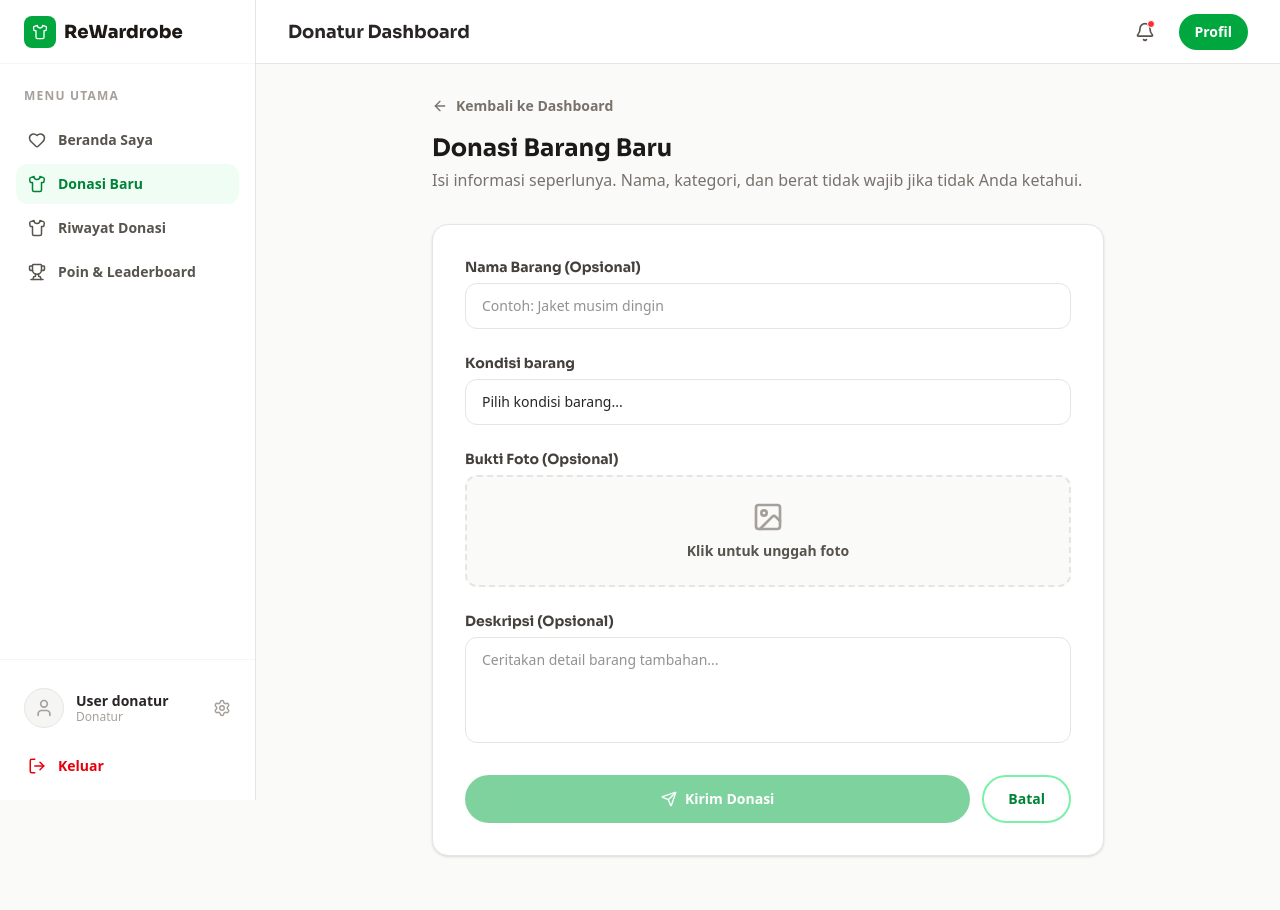
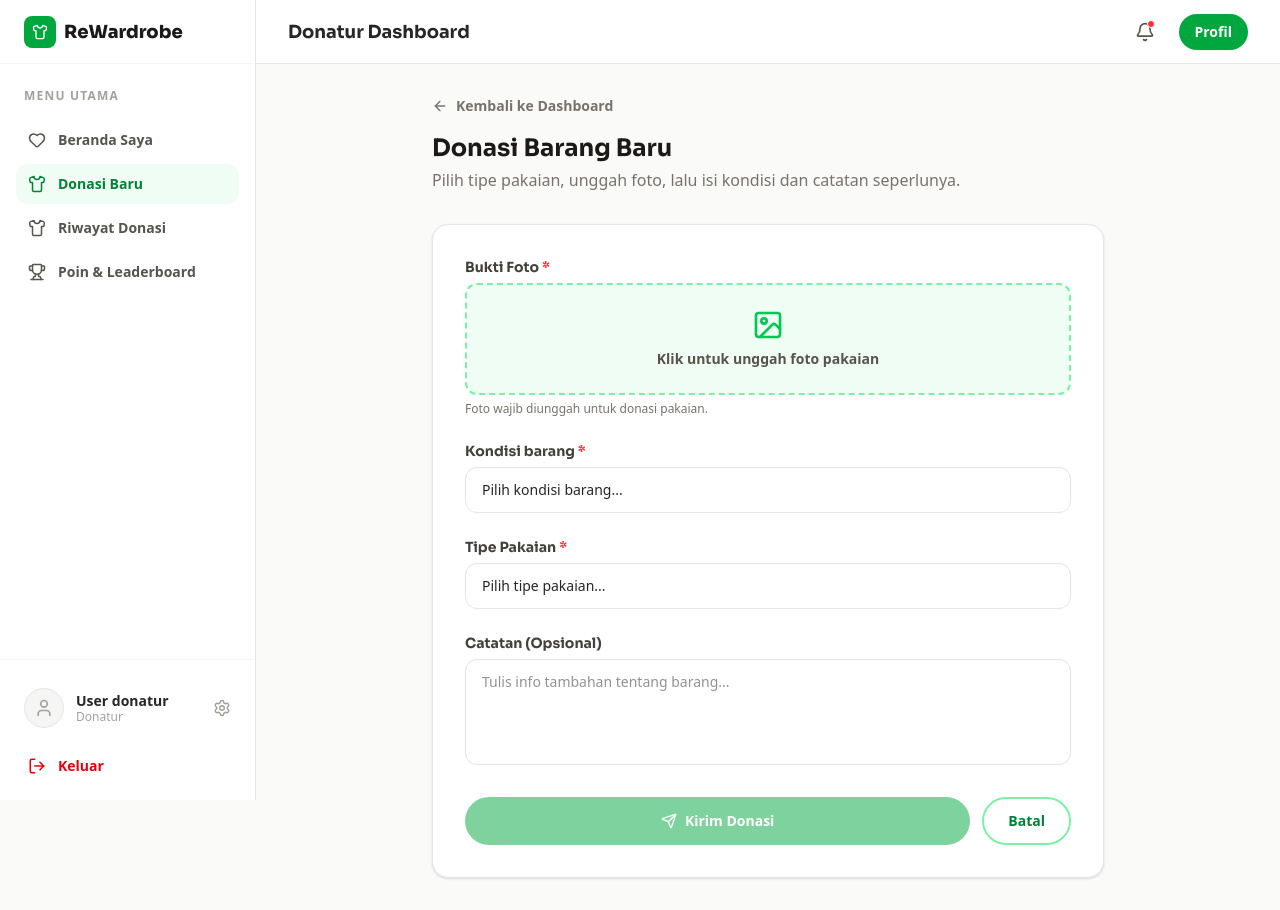
Before and after one commit to im-Miracleous/rewardrobe, a Next.js app: page /dashboard/donatur/donate in a window 1280 px wide. Before the commit the page ends 888 px from the top, so only its background shows below. Built offline with nearby package versions, Linux system fonts and the light colour scheme; sample sign-in values are in the browser's storage.

Commit message:
feat: refine donation type and moderation flow

```diff
--- a/src/app/api/barang-donasi/[id]/route.ts
+++ b/src/app/api/barang-donasi/[id]/route.ts
@@ -5,7 +5,6 @@
 //   Notes: Endpoint moderasi admin untuk approve/reject donasi, validasi Zod, cek keberadaan verifier di DB
 //   Lines Range: 67
 import { NextRequest, NextResponse } from 'next/server';
-import { cookies } from 'next/headers';
 import { z } from 'zod';
 import prisma from '@/lib/prisma';
 import { AUTH_COOKIE_NAME, parseAuthCookieValue } from '@/lib/auth';
@@ -37,7 +36,7 @@ export async function PATCH(request: NextRequest, { params }: RouteParams) {
 
         const { status } = parsed.data;
 
-        const auth = parseAuthCookieValue(cookies().get(AUTH_COOKIE_NAME)?.value);
+        const auth = parseAuthCookieValue(request.cookies.get(AUTH_COOKIE_NAME)?.value);
         if (!auth) {
             return NextResponse.json({ data: null, error: 'Tidak terautentikasi' }, { status: 401 });
         }
--- a/src/app/api/barang-donasi/route.ts
+++ b/src/app/api/barang-donasi/route.ts
@@ -12,13 +12,13 @@ const StatusBarangEnum = z.enum(['menunggu_verifikasi', 'disetujui', 'ditolak',
 const KondisiUserEnum = z.enum(['fair', 'baik', 'rusak']);
 
 const createSchema = z.object({
-    namaBarang: z.string().trim().min(1).optional(),
-    deskripsi: z.string().optional(),
+    tipePakaian: z.string().trim().min(1, 'Tipe pakaian wajib diisi'),
+    catatan: z.string().optional(),
     kategori: z.string().trim().min(1).optional(),
     kondisi: KondisiUserEnum,
     berat_kg: z.number().positive('Berat harus lebih dari 0').optional(),
     donatur_id: z.number().int().positive('donatur_id harus berupa integer positif'),
-    bukti_foto: z.string().optional(),
+    bukti_foto: z.string().min(1, 'Bukti foto wajib diunggah'),
 });
 
 export async function GET(request: NextRequest) {
@@ -63,23 +63,23 @@ export async function POST(request: NextRequest) {
             );
         }
 
-        const { namaBarang, deskripsi, kategori, kondisi, berat_kg, donatur_id, bukti_foto } = parsed.data;
+        const { tipePakaian, catatan, kategori, kondisi, berat_kg, donatur_id, bukti_foto } = parsed.data;
 
         const donaturExists = await prisma.user.findUnique({ where: { id: donatur_id } });
         if (!donaturExists) {
             return NextResponse.json({ data: null, error: 'donatur_id tidak ditemukan' }, { status: 404 });
         }
 
-        const fullDeskripsi = deskripsi
-            ? `Kondisi menurut donatur: ${kondisi}\n\n${deskripsi}`
+        const fullDeskripsi = catatan
+            ? `Kondisi menurut donatur: ${kondisi}\n\nCatatan: ${catatan}`
             : `Kondisi menurut donatur: ${kondisi}`;
 
         const barang = await prisma.barangDonasi.create({
             data: {
-                judul: namaBarang?.trim() || null,
+                judul: null,
                 deskripsi: fullDeskripsi,
                 kondisi_user: kondisi,
-                kategori: kategori?.trim() || null,
+                kategori: tipePakaian,
                 berat_kg: berat_kg ?? null,
                 foto_url: bukti_foto || null,
                 status: 'menunggu_verifikasi',
--- a/src/app/dashboard/donatur/donate/page.tsx
+++ b/src/app/dashboard/donatur/donate/page.tsx
@@ -18,6 +18,18 @@ const KONDISI_OPTIONS = [
     { label: 'Rusak / Perlu penanganan', value: 'rusak' },
 ];
 
+const TIPE_PAKAIAN_OPTIONS = [
+    { label: 'Kaos/Kemeja', value: 'Kaos/Kemeja' },
+    { label: 'Jaket', value: 'Jaket' },
+    { label: 'Celana panjang', value: 'Celana panjang' },
+    { label: 'Celana pendek', value: 'Celana pendek' },
+    { label: 'Rok', value: 'Rok' },
+    { label: 'Pakaian Dalam', value: 'Pakaian Dalam' },
+    { label: 'Sepatu', value: 'Sepatu' },
+    { label: 'Sandal', value: 'Sandal' },
+    { label: 'Lainnya', value: 'Lainnya' },
+];
+
 export default function DonatePage() {
     const router = useRouter();
     const fileInputRef = useRef<HTMLInputElement>(null);
@@ -25,13 +37,15 @@ export default function DonatePage() {
     const [errorMsg, setErrorMsg] = useState('');
     const [successMsg, setSuccessMsg] = useState('');
 
-    const [namaBarang, setNamaBarang] = useState('');
-    const [deskripsi, setDeskripsi] = useState('');
+    const [tipePakaian, setTipePakaian] = useState('');
+    const [tipePakaianLainnya, setTipePakaianLainnya] = useState('');
+    const [catatan, setCatatan] = useState('');
     const [kondisi, setKondisi] = useState('');
     const [buktiFoto, setBuktiFoto] = useState('');
 
-    const isFormValid =
-        kondisi.trim() !== '';
+    const isTipeLainnya = tipePakaian === 'Lainnya';
+    const resolvedTipePakaian = isTipeLainnya ? tipePakaianLainnya.trim() : tipePakaian.trim();
+    const isFormValid = resolvedTipePakaian !== '' && kondisi.trim() !== '' && buktiFoto.trim() !== '';
 
     const handleFileChange = (e: React.ChangeEvent<HTMLInputElement>) => {
         const file = e.target.files?.[0];
@@ -54,7 +68,7 @@ export default function DonatePage() {
         setSuccessMsg('');
 
         if (!isFormValid) {
-            setErrorMsg('Harap lengkapi semua field yang diwajibkan.');
+            setErrorMsg('Harap pilih tipe pakaian, isi tipe lainnya bila diperlukan, unggah foto, dan pilih kondisi barang.');
             return;
         }
 
@@ -78,11 +92,11 @@ export default function DonatePage() {
             }
 
             const payload = {
-                namaBarang: namaBarang.trim() || undefined,
-                deskripsi,
+                tipePakaian: resolvedTipePakaian,
+                catatan,
                 kondisi,
                 donatur_id: donaturId,
-                ...(buktiFoto.trim() ? { bukti_foto: buktiFoto.trim() } : {}),
+                bukti_foto: buktiFoto.trim(),
             };
 
             const response = await fetch('/api/barang-donasi', {
@@ -101,8 +115,9 @@ export default function DonatePage() {
             setSuccessMsg('Donasi berhasil dikirim! Menunggu verifikasi admin.');
 
             // Reset form
-            setNamaBarang('');
-            setDeskripsi('');
+            setTipePakaian('');
+            setTipePakaianLainnya('');
+            setCatatan('');
             setKondisi('');
             setBuktiFoto('');
 
@@ -120,7 +135,6 @@ export default function DonatePage() {
 
     return (
         <div className="max-w-2xl mx-auto animate-[fadeIn_0.3s_ease]">
-            {/* Header */}
             <div className="mb-8">
                 <Link
                     href="/dashboard/donatur"
@@ -129,24 +143,49 @@ export default function DonatePage() {
                     <ArrowLeft size={16} /> Kembali ke Dashboard
                 </Link>
                 <h1 className="text-2xl font-display font-bold text-stone-900">Donasi Barang Baru</h1>
-                <p className="text-stone-500 mt-1">Isi informasi seperlunya. Nama, kategori, dan berat tidak wajib jika tidak Anda ketahui.</p>
+                <p className="text-stone-500 mt-1">Pilih tipe pakaian, unggah foto, lalu isi kondisi dan catatan seperlunya.</p>
             </div>
 
-            {/* Form Card */}
             <div className="bg-white rounded-2xl border border-stone-200 shadow-sm p-8">
                 <form onSubmit={handleSubmit} className="space-y-6">
-                    <Input
-                        label="Nama Barang (Opsional)"
-                        id="donate-namaBarang"
-                        placeholder="Contoh: Jaket musim dingin"
-                        value={namaBarang}
-                        onChange={(e) => setNamaBarang(e.target.value)}
-                        disabled={isSubmitting}
-                    />
+                    <div className="flex flex-col gap-1.5 w-full">
+                        <label className="text-sm font-bold text-stone-700 font-display">
+                            Bukti Foto <span className="text-red-500">*</span>
+                        </label>
+                        <input
+                            type="file"
+                            accept="image/*"
+                            className="hidden"
+                            ref={fileInputRef}
+                            onChange={handleFileChange}
+                            required
+                            disabled={isSubmitting}
+                        />
+
+                        <div
+                            onClick={handleUploadClick}
+                            className={`border-2 border-dashed rounded-xl p-6 flex flex-col items-center justify-center cursor-pointer transition-colors ${buktiFoto ? 'border-stone-200 bg-stone-50 hover:bg-stone-100' : 'border-green-300 bg-green-50 hover:bg-green-100'}`}
+                        >
+                            {buktiFoto ? (
+                                <div className="relative w-full max-w-50 rounded-lg overflow-hidden border border-stone-200">
+                                    <img src={buktiFoto} alt="Preview" className="w-full h-auto object-cover" />
+                                    <div className="absolute inset-0 bg-black/50 opacity-0 hover:opacity-100 flex items-center justify-center transition-opacity">
+                                        <span className="text-white text-xs font-semibold">Ganti Foto</span>
+                                    </div>
+                                </div>
+                            ) : (
+                                <>
+                                    <ImageIcon size={32} className="text-green-500 mb-2" />
+                                    <span className="text-sm font-semibold text-stone-600">Klik untuk unggah foto pakaian</span>
+                                </>
+                            )}
+                        </div>
+                        <span className="text-xs text-stone-500">Foto wajib diunggah untuk donasi pakaian.</span>
+                    </div>
 
                     <div className="flex flex-col gap-1.5 w-full">
                         <label htmlFor="donate-kondisi" className="text-sm font-bold text-stone-700 font-display">
-                            Kondisi barang
+                            Kondisi barang <span className="text-red-500">*</span>
                         </label>
                         <select
                             id="donate-kondisi"
@@ -168,48 +207,54 @@ export default function DonatePage() {
                     </div>
 
                     <div className="flex flex-col gap-1.5 w-full">
-                        <label className="text-sm font-bold text-stone-700 font-display">
-                            Bukti Foto (Opsional)
+                        <label htmlFor="donate-tipePakaian" className="text-sm font-bold text-stone-700 font-display">
+                            Tipe Pakaian <span className="text-red-500">*</span>
                         </label>
-                        <input
-                            type="file"
-                            accept="image/*"
-                            className="hidden"
-                            ref={fileInputRef}
-                            onChange={handleFileChange}
+                        <select
+                            id="donate-tipePakaian"
+                            value={tipePakaian}
+                            onChange={(e) => setTipePakaian(e.target.value)}
+                            required
                             disabled={isSubmitting}
-                        />
-
-                        <div
-                            onClick={handleUploadClick}
-                            className="border-2 border-dashed rounded-xl p-6 flex flex-col items-center justify-center cursor-pointer transition-colors border-stone-200 bg-stone-50 hover:bg-stone-100"
+                            className="w-full rounded-xl border border-stone-200 px-4 py-3 text-sm text-stone-800 bg-white transition-all focus:outline-none focus:ring-2 focus:ring-green-500/20 focus:border-green-500 appearance-none cursor-pointer"
                         >
-                            {buktiFoto ? (
-                                <div className="relative w-full max-w-50 rounded-lg overflow-hidden border border-stone-200">
-                                    <img src={buktiFoto} alt="Preview" className="w-full h-auto object-cover" />
-                                    <div className="absolute inset-0 bg-black/50 opacity-0 hover:opacity-100 flex items-center justify-center transition-opacity">
-                                        <span className="text-white text-xs font-semibold">Ganti Foto</span>
-                                    </div>
-                                </div>
-                            ) : (
-                                <>
-                                    <ImageIcon size={32} className="text-stone-400 mb-2" />
-                                    <span className="text-sm font-semibold text-stone-600">Klik untuk unggah foto</span>
-                                </>
-                            )}
-                        </div>
+                            <option value="" disabled>
+                                Pilih tipe pakaian...
+                            </option>
+                            {TIPE_PAKAIAN_OPTIONS.map((opt) => (
+                                <option key={opt.value} value={opt.value}>
+                                    {opt.label}
+                                </option>
+                            ))}
+                        </select>
                     </div>
 
+                    {isTipeLainnya && (
+                        <div className="flex flex-col gap-1.5 w-full">
+                            <label htmlFor="donate-tipePakaianLainnya" className="text-sm font-bold text-stone-700 font-display">
+                                Spesifikasi Tipe Pakaian <span className="text-red-500">*</span>
+                            </label>
+                            <Input
+                                id="donate-tipePakaianLainnya"
+                                placeholder="Contoh: Jaket hoodie, gamis, blazer"
+                                value={tipePakaianLainnya}
+                                onChange={(e) => setTipePakaianLainnya(e.target.value)}
+                                required
+                                disabled={isSubmitting}
+                            />
+                        </div>
+                    )}
+
                     <div className="flex flex-col gap-1.5 w-full">
-                        <label htmlFor="donate-deskripsi" className="text-sm font-bold text-stone-700 font-display">
-                            Deskripsi (Opsional)
+                        <label htmlFor="donate-catatan" className="text-sm font-bold text-stone-700 font-display">
+                            Catatan (Opsional)
                         </label>
                         <textarea
-                            id="donate-deskripsi"
+                            id="donate-catatan"
                             rows={4}
-                            placeholder="Ceritakan detail barang tambahan..."
-                            value={deskripsi}
-                            onChange={(e) => setDeskripsi(e.target.value)}
+                            placeholder="Tulis info tambahan tentang barang..."
+                            value={catatan}
+                            onChange={(e) => setCatatan(e.target.value)}
                             disabled={isSubmitting}
                             className="w-full rounded-xl border border-stone-200 px-4 py-3 text-sm text-stone-800 bg-white transition-all focus:outline-none focus:ring-2 focus:ring-green-500/20 focus:border-green-500 resize-none"
                         />
```
Also changed, not shown: src/app/dashboard/admin/page.tsx (+6 -1 lines).
